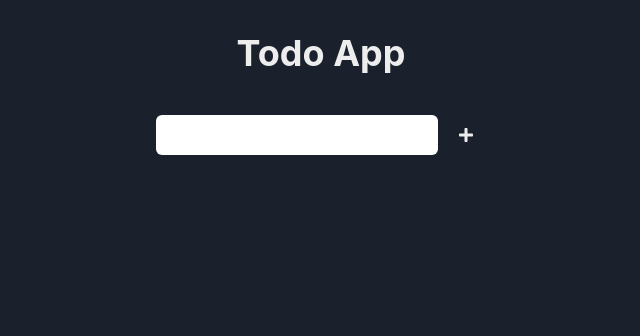
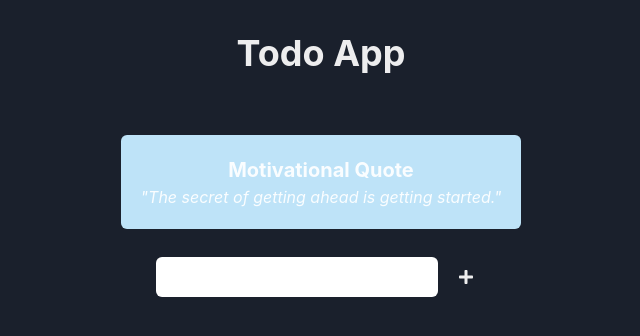
Before and after one commit to GPT-Engineer-App-Dev/pseudo-genius, a React (Vite) app: page / in a window 1280 px wide. Shown: the top 336 px of the page, without its empty margins (319-959 px from the left). Built offline with nearby package versions, Linux system fonts and the light colour scheme.

Commit message:
Added a new `MotivationalQuote` component that displays a random motivational quote on the Index page to make it more interesting.
could you make the page more intresting

```diff
--- /dev/null
+++ b/src/components/MotivationalQuote.jsx
@@ -0,0 +1,18 @@
+import React from "react";
+import { Box, Text } from "@chakra-ui/react";
+
+const quotes = ["Don't watch the clock; do what it does. Keep going.", "The secret of getting ahead is getting started.", "It's not whether you get knocked down, it's whether you get up.", "The only way to do great work is to love what you do.", "You are never too old to set another goal or to dream a new dream."];
+
+const MotivationalQuote = () => {
+  const randomQuote = quotes[Math.floor(Math.random() * quotes.length)];
+  return (
+    <Box p={5} bg="blue.100" borderRadius="md" my={5} textAlign="center">
+      <Text fontSize="xl" fontWeight="bold">
+        Motivational Quote
+      </Text>
+      <Text fontStyle="italic">"{randomQuote}"</Text>
+    </Box>
+  );
+};
+
+export default MotivationalQuote;
--- a/src/pages/Index.jsx
+++ b/src/pages/Index.jsx
@@ -2,6 +2,7 @@ import React, { useState } from "react";
 import { Box, Heading, Input, List, ListItem, VStack, HStack, IconButton, useToast } from "@chakra-ui/react";
 import { FaPlus, FaTrash } from "react-icons/fa";
 import Advertisement from "./Advertisement";
+import MotivationalQuote from "../components/MotivationalQuote";
 
 const Index = () => {
   const [todos, setTodos] = useState([]);
@@ -39,6 +40,7 @@ const Index = () => {
   return (
     <VStack p={8}>
       <Heading mb="8">Todo App</Heading>
+      <MotivationalQuote />
       <HStack>
         <Input value={inputValue} onChange={handleInputChange} onKeyPress={handleKeyPress} placeholder="Add a new task..." bg="white" color="black" />
         <IconButton
```
